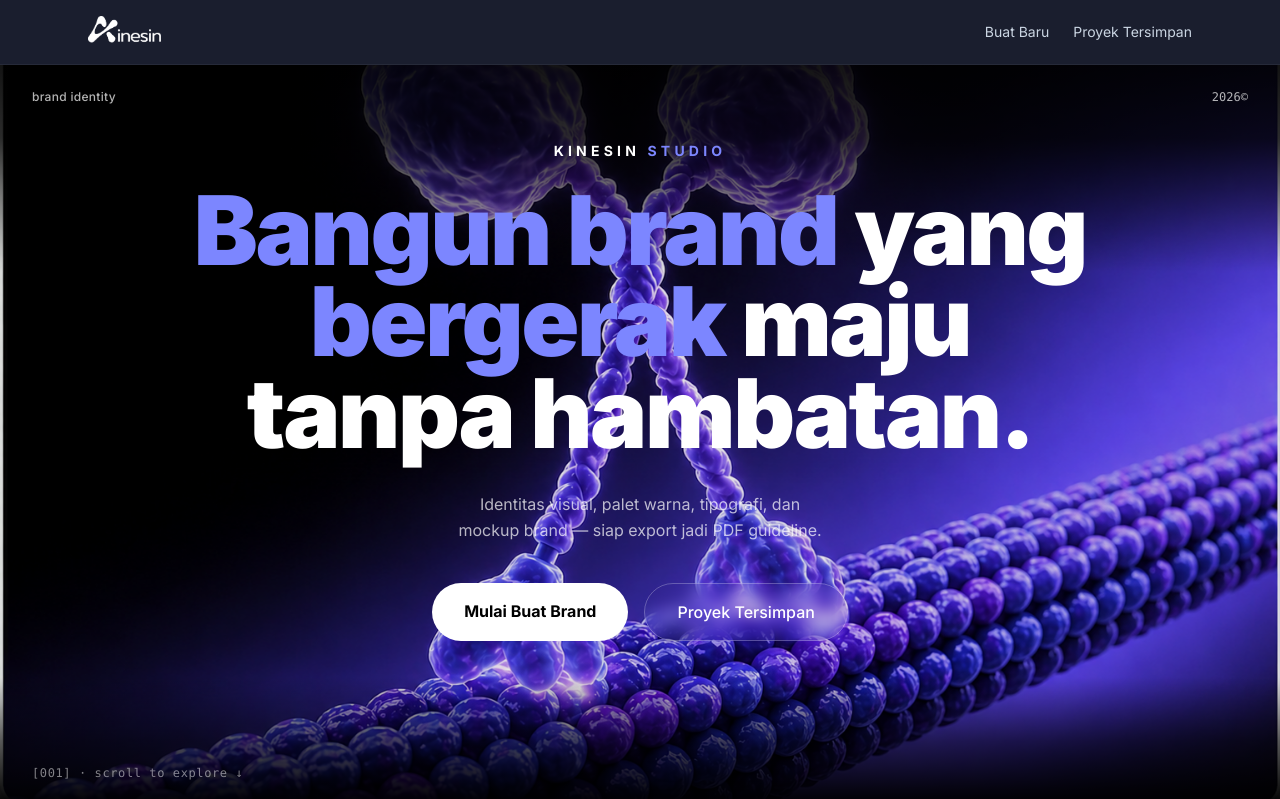
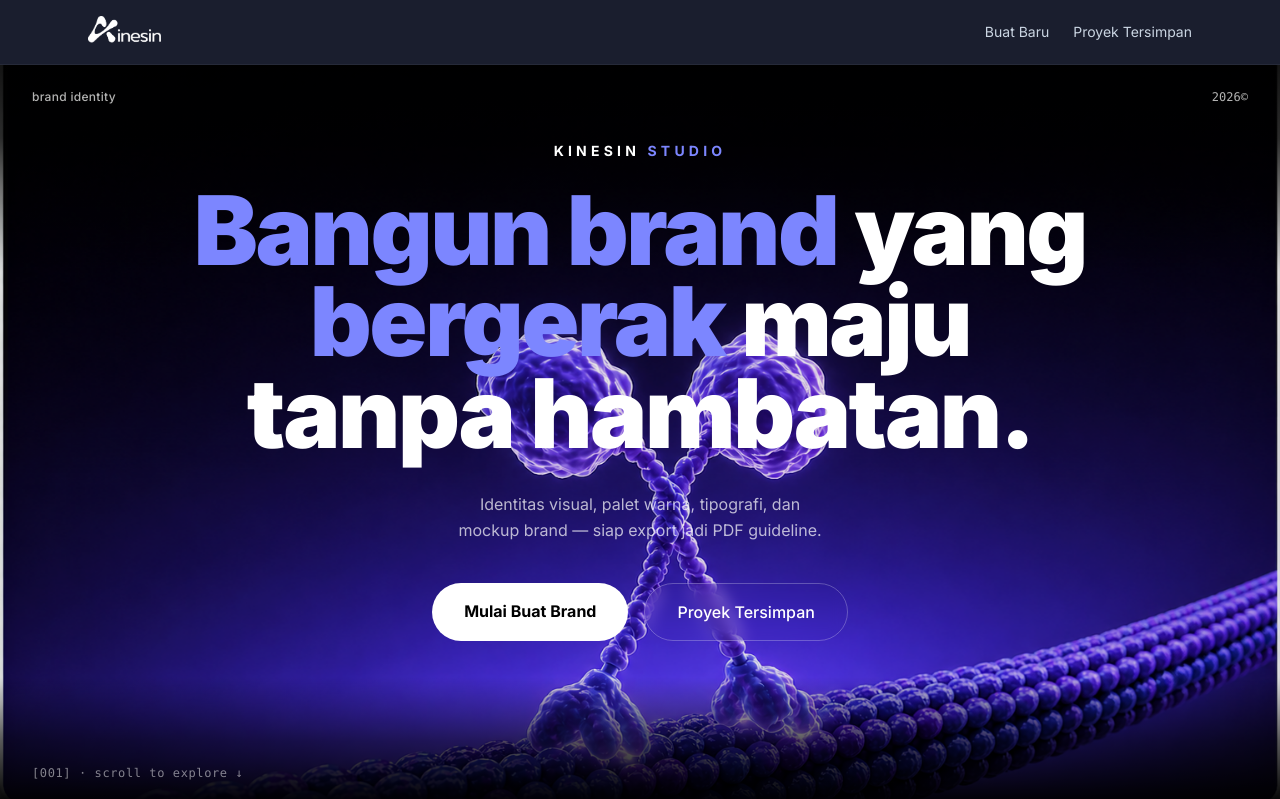
Before and after one commit to bowoakselera-lang/kinesin, a Next.js app: page / in a window 1280 px wide. Shown: the top 799 px of the page. Built offline with nearby package versions, Linux system fonts and the light colour scheme.

Commit message:
Ganti gambar landing utama dengan tampilan-landing-2.png

```diff
--- a/app/page.tsx
+++ b/app/page.tsx
@@ -8,7 +8,7 @@ export default function Home() {
         {/* Background image */}
         <div className="absolute inset-0 pointer-events-none">
           <img
-            src="/tampilan-landing.png"
+            src="/tampilan-landing-2.png"
             alt=""
             className="absolute inset-0 w-full h-full object-cover opacity-90"
             style={{ objectPosition: "center bottom" }}
```
Also changed, not shown: public/tampilan-landing-2.png (added).
